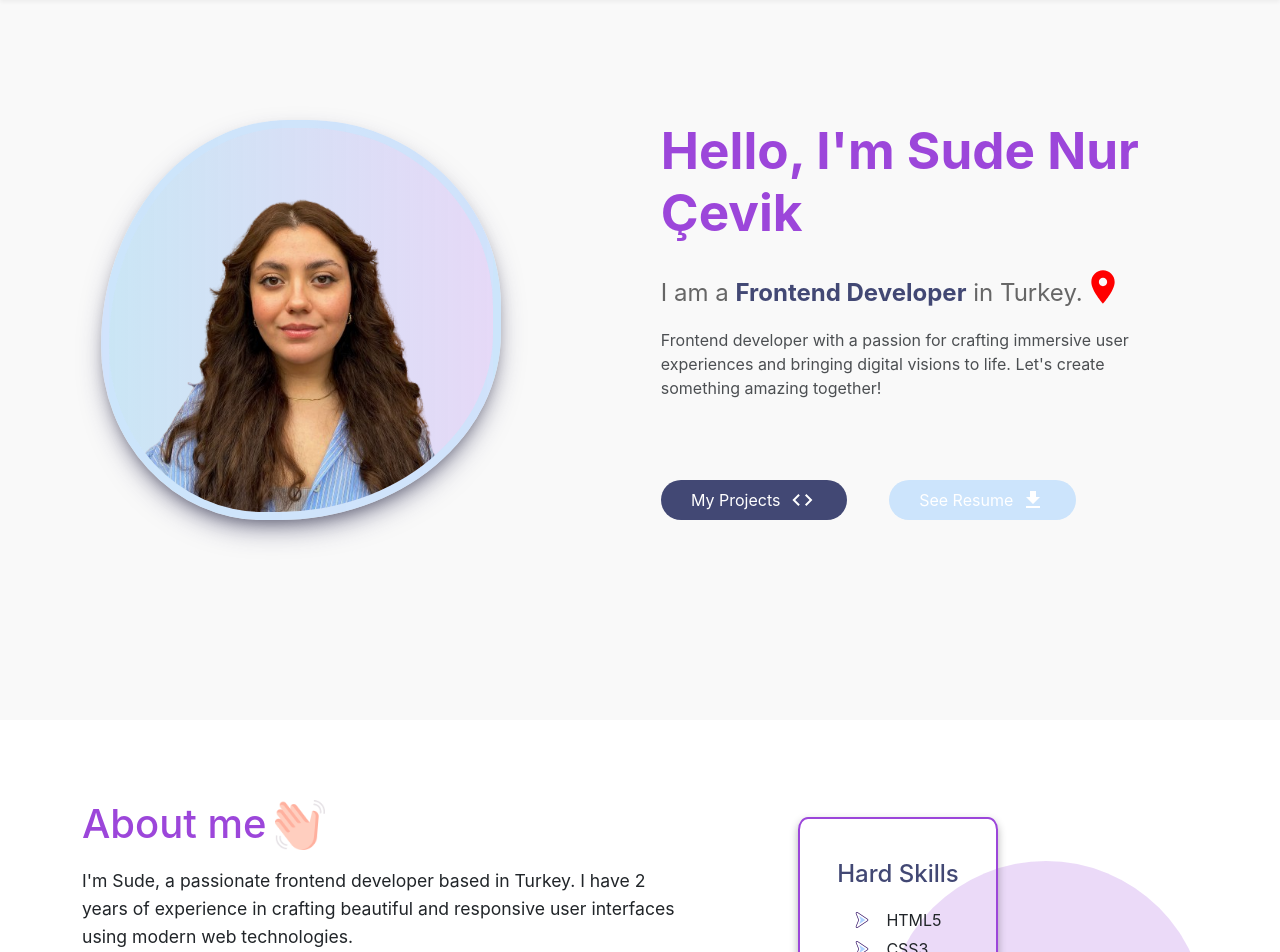
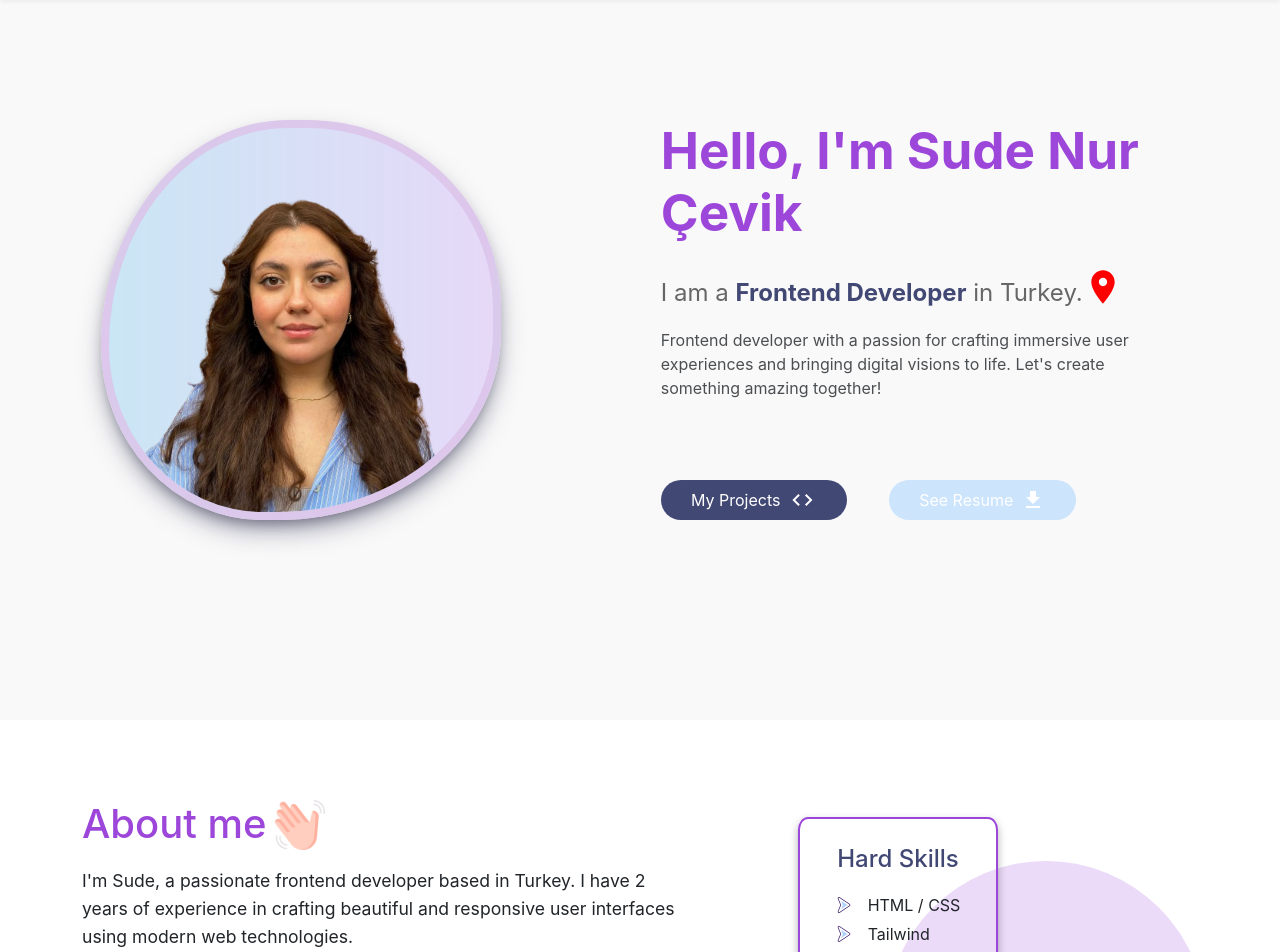
Before and after one commit to sudenurcevik/Portfolio, a React (Create React App) app: page / in a window 1280 px wide. Shown: the part 80-1032 px from the top of the page. Built offline with nearby package versions, Linux system fonts and the light colour scheme.

Commit message:
resume and image border color update

```diff
--- a/src/components/pages/About/About.jsx
+++ b/src/components/pages/About/About.jsx
@@ -41,8 +41,9 @@ const About = ({ windowSize }) => {
             <div className="skill-card" id="first-card">
               <h4>Hard Skills</h4>
               <ul>
-                <li>HTML5</li>
-                <li>CSS3</li>
+                <li>HTML / CSS</li>
+                <li>Tailwind</li>
+                <li>Material UI</li>
                 <li>JS / TS</li>
                 <li>React</li>
               </ul>
--- a/src/components/pages/Home/Home.css
+++ b/src/components/pages/Home/Home.css
@@ -72,7 +72,7 @@
   max-width: 400px;
   background:linear-gradient(270deg, #b78bf14b, #88cbf069);
   height: auto;
-  border: 0.5rem solid #cce4fcce;
+  border: 0.5rem solid #dcc2e8ce;
   box-shadow: var(--customBoxShadowForImage);
   object-fit: cover;
   animation: borderTransition 6s ease-in-out infinite;
```
Also changed, not shown: 1 other file (tests, documents, lock files or other folders).
